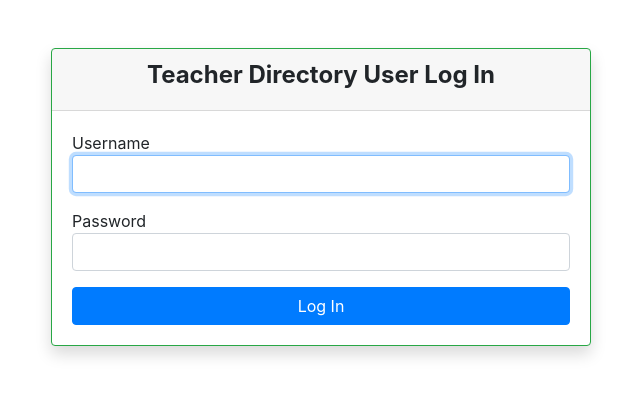
After one commit to santoshpy/TeacherDirectoryApp, a Django app: page /login/ in a window 1280 px wide. The commit adds this page. Shown: the top 396 px of the page, without its empty margins (319-959 px from the left). Run offline with Django 3.2, Linux system fonts and the light colour scheme; some libraries are stand-ins or nearby versions.

Commit message:
Add login page for import
Date:      Mon Apr 6 16:36:33 2021 +0545

```diff
--- /dev/null
+++ b/apps/directory/forms.py
@@ -0,0 +1,7 @@
+from django.contrib.auth.forms import AuthenticationForm
+
+class UserAuthenticationForm(AuthenticationForm):
+    def __init__(self, *args, **kwargs):
+        super().__init__(*args, **kwargs)
+        for visible in self.visible_fields():
+            visible.field.widget.attrs["class"] = "form-control"
--- /dev/null
+++ b/apps/directory/templates/authentication/login.html
@@ -0,0 +1,34 @@
+{% extends 'base.html' %}
+{% block content %}
+    <div class="container">
+        <div class="row ">
+            <div class="col-sm-12 col-md-3 col-lg-3"></div>
+            <div class="col-sm-12 col-md-6 col-lg-6">
+                <div class="card shadow mt-5 border border-success">
+                    <div class="card-header text-center">
+                        <h4><strong>Teacher Directory User Log In</strong></h4>
+                    </div>
+                    <div class="card-body">
+                        <form method="POST">{% csrf_token %}
+                            <div class="text text-danger">
+                                {{ form.non_field_errors }}
+                            </div>
+                            <div class="form-group">
+                                {{ form.username.label }}
+                                {{ form.username }}
+                            </div>
+                            <div class="form-group">
+                                {{ form.password.label }}
+                                {{ form.password }}
+                            </div>
+                            <div class="text-center">
+                                <input type="submit" value="Log In" class="btn btn-block btn-primary" name="login"/>
+                            </div>
+                        </form>
+                    </div>
+                </div>
+            </div>
+            <div class="col-sm-12 col-md-3 col-lg-3"></div>
+        </div>
+    </div>
+{% endblock content %}
--- a/apps/directory/templates/directory/teachers_list.html
+++ b/apps/directory/templates/directory/teachers_list.html
@@ -3,7 +3,7 @@
 {% load query_params %}
 {% block content %}
     <div class="container">
-        <div class="card shadow mt-5">
+        <div class="card shadow mt-5 border border-success">
             <div class="card-header">
                 <h4>Teacher List</h4>
             </div>
--- a/apps/directory/urls.py
+++ b/apps/directory/urls.py
@@ -2,7 +2,7 @@ from django.urls import path
 
 from apps.directory.views import BulkImportView
 
-from apps.directory.views import  TeacherListView, TeacherDetailView, HomePage
+from apps.directory.views import  TeacherListView, TeacherDetailView, HomePage, UserLoginView
 
 
 app_name = "directory"
@@ -10,6 +10,7 @@ app_name = "directory"
 
 urlpatterns = [
     path('', HomePage.as_view(), name='home'),
+    path("login/", UserLoginView.as_view(), name="login"),
     path("teacher-list", TeacherListView.as_view(), name="teacher_list"),
     path("teacher-import", BulkImportView.as_view(), name="teacher_import"),
     path("teacher-detail/<slug:slug>", TeacherDetailView.as_view(), name="teacher_detail"),
--- a/apps/directory/views.py
+++ b/apps/directory/views.py
@@ -3,18 +3,25 @@ from django.db.models.functions import Lower, Substr
 from django.shortcuts import render, redirect
 from django.views import View
 from django.contrib import messages
+from django.contrib.auth.views import LoginView
 from django.views.generic import ListView, DetailView, TemplateView
 
 from apps.directory.mixins import LoggedInUserRequired
 from apps.directory.models import Subject, Teacher
 from apps.directory.resources import TeacherResource
+from apps.directory.forms import UserAuthenticationForm
 
 
 class HomePage(TemplateView):
     template_name = 'home.html'
 
 
-class TeacherListView(LoggedInUserRequired, ListView):
+class UserLoginView(LoginView):
+    authentication_form = UserAuthenticationForm
+    template_name = "authentication/login.html"
+    redirect_authenticated_user = True
+
+class TeacherListView(ListView):
     model = Teacher
     context_object_name = "teachers"
     template_name = "directory/teachers_list.html"
@@ -44,14 +51,14 @@ class TeacherListView(LoggedInUserRequired, ListView):
         return queryset
 
 
-class TeacherDetailView(LoggedInUserRequired, DetailView):
+class TeacherDetailView(DetailView):
     model = Teacher
     context_object_name = "teacher"
     template_name = "directory/teacher_detail.html"
 
 
 
-class BulkImportView(View):
+class BulkImportView(LoggedInUserRequired, View):
     def get(self, request):
         template_name = "directory/teachers_import.html"
         return render(request, template_name)
```
Also changed, not shown: apps/directory/templates/directory/teacher_detail.html (+11 -9 lines), apps/directory/templates/directory/teachers_import.html (+5 -4 lines), 1 other file. Lines whose indentation alone changed are shown as unchanged.
